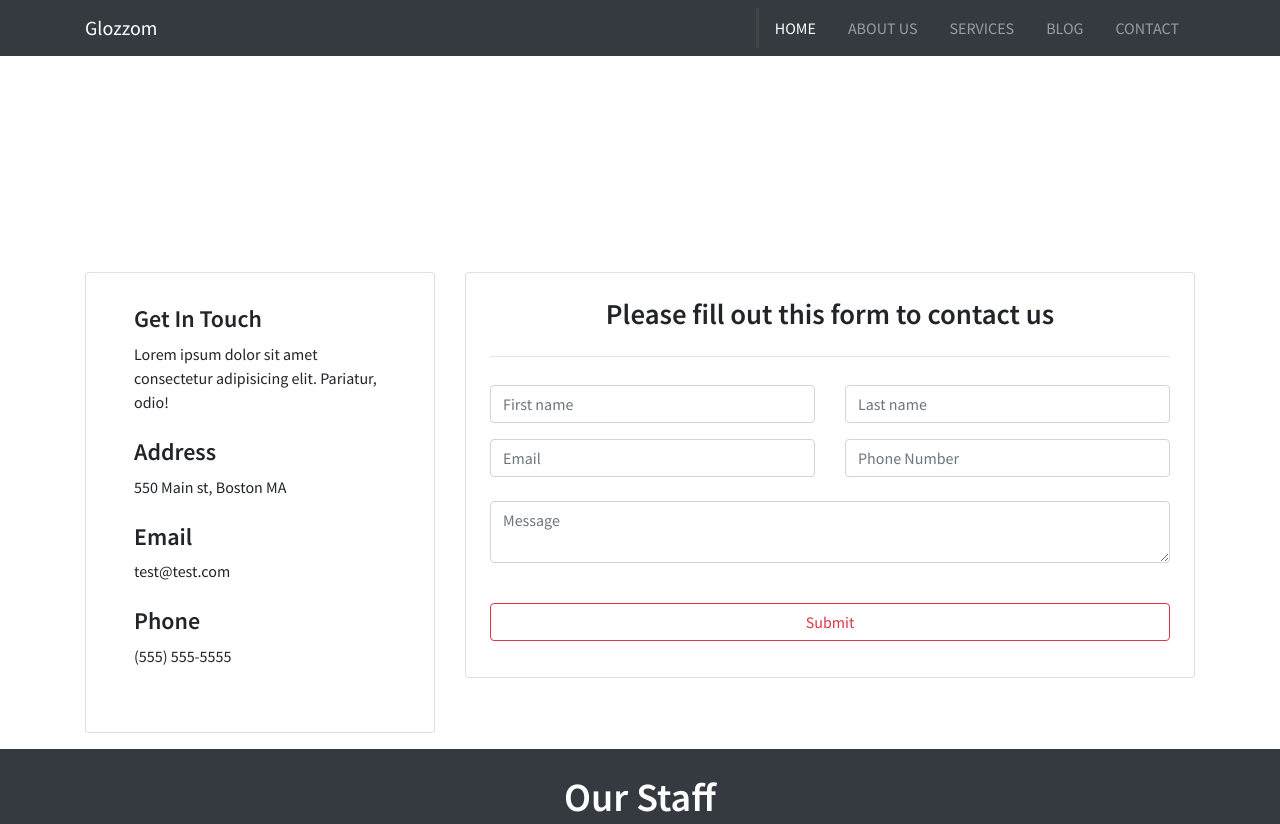
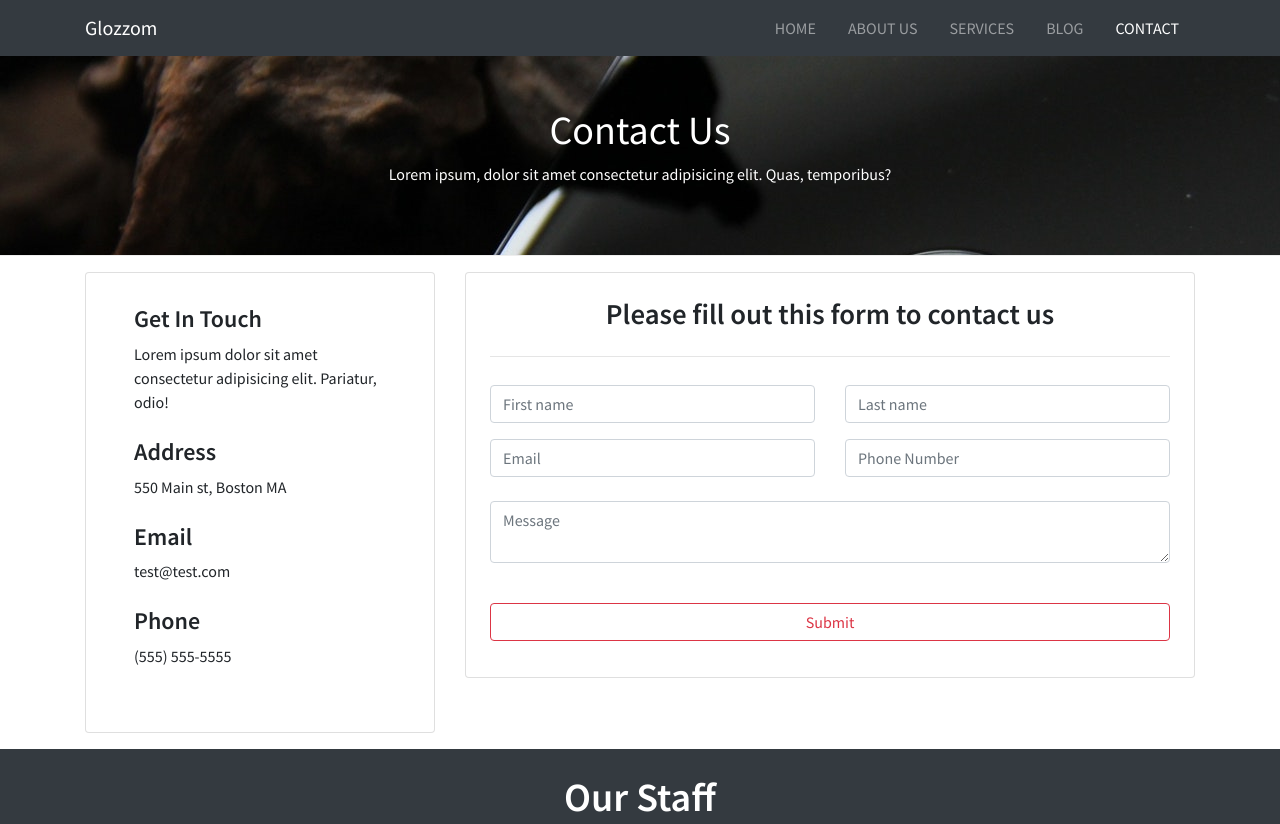
Before and after one commit to ahmedalaa9/glozzm, a plain HTML site: page contact.html in a window 1280 px wide. Shown: the top 824 px of the page. Drawn offline with nearby package versions, Linux system fonts and the light colour scheme.

Commit message:
final modified

```diff
--- a/contact.html
+++ b/contact.html
@@ -23,7 +23,7 @@
       </button>
             <div class="collapse navbar-collapse" id="navbarCollapse">
                 <ul class="navbar-nav ml-auto">
-                    <li class="nav-item active">
+                    <li class="nav-item ">
                         <a href="index.html" class="nav-link">Home</a>
                     </li>
                     <li class="nav-item">
@@ -36,7 +36,7 @@
                         <a href="blog.html" class="nav-link">Blog</a>
                     </li>
                     <li class="nav-item">
-                        <a href="contact.html" class="nav-link">Contact</a>
+                        <a href="contact.html" class="nav-link active">Contact</a>
                     </li>
                 </ul>
             </div>
@@ -45,14 +45,26 @@
     <!-- end of navbar -->
     <!-- start contactSection first -->
 
-    <section class="contactSectionFirst">
-        <div class="bgImg py-5">
+    <header id="page-header">
+        <div class="container">
+          <div class="row">
+            <div class="col-md-6 m-auto text-center">
+              <h1>Contact Us</h1>
+              <p>Lorem ipsum, dolor sit amet consectetur adipisicing elit. Quas, temporibus?</p>
+            </div>
+          </div>
+        </div>
+      </header>
+
+    <!-- <section class="contactSectionFirst">
+        <div id="sectionOne" class="bgImg py-5">
             <div class="details py-1">
                 <h1 class="text-center">Contact Us</h1>
                 <p class="text-center">Lorem ipsum, dolor sit amet consectetur adipisicing elit. Quas, temporibus?</p>
             </div>
         </div>
-    </section>
+    </section> -->
+
     <!-- end contactSectin first -->
 
 
--- a/css/main.css
+++ b/css/main.css
@@ -75,14 +75,20 @@ body {
 
 /* end header */
 
+/* ------------------------------ header of pages ---------------------------------------------- */
+#page-header{
+    height: 200px;
+    background: url(../imgs/image1.jpg);
+    background-position: 0 -360px;
+    background-attachment: fixed;
+    color: #fff;
+    border-bottom: 1px #eee solid;
+    padding-top: 50px;
+}
 
 /* start contact section */
 
-.contactSectionFirst .bgImg {
-    background-image: url('../imgs/img1.png');
-    background-attachment: fixed;
-}
-
+/*
 .contactSectionFirst .bgImg .details h1 {
     font-size: 2.5rem;
     font-weight: 600;
@@ -93,7 +99,7 @@ body {
     font-size: 1rem;
     font-weight: 500;
     color: #fff;
-}
+} */
 
 .contactSecondSection .left h4 {
     font-weight: 600;
@@ -134,15 +140,12 @@ body {
     font-weight: 400;
     font-family: 'Segoe UI', Tahoma, Verdana, sans-serif;
 }
-<<<<<<< HEAD
 /**************************************  blog  *********************************************************/
-#sectionOne{
+/* #sectionOne{
     height: 200px;
-    background-image: url(../imgs/image1.jpg);
-    /* background-size: cover; */
+    background-image: url(../imgs/head-img.jpg);
+    background-attachment: fixed;
     background-position: 0 -360px;
-    background-attachment: fixed;
-    font-family: -apple-system, BlinkMacSystemFont, "Segoe UI", Roboto, "Helvetica Neue", Arial, sans-serif, "Apple Color Emoji", "Segoe UI Emoji", "Segoe UI Symbol";font-family: -apple-system, BlinkMacSystemFont, "Segoe UI", Roboto, "Helvetica Neue", Arial, sans-serif, "Apple Color Emoji", "Segoe UI Emoji", "Segoe UI Symbol";
 }
 #sectionOne .main{
     font-size: 2.5rem;
@@ -157,7 +160,7 @@ body {
     font-weight:400;
     line-height:24px;
     margin-bottom:1rem;
-}
+} */
 /* content */
 .content{
     font-family: -apple-system, BlinkMacSystemFont, "Segoe UI", Roboto, "Helvetica Neue", Arial, sans-serif, "Apple Color Emoji", "Segoe UI Emoji", "Segoe UI Symbol";
@@ -222,20 +225,17 @@ padding-top: 1.25rem;
     left: 37px;
 }
 /**************************************  blog end ************************************************/
-=======
+
 
 /* start services section*/
 
-.first-sec
+/* .first-sec
 {
   height:200px;
   background-image: url('../imgs/IMG_20200422_135549.jpg');
   background-size: 100% 100%;
 }
-.first-sec .a7a
-{
 
-}
 .first-sec> div
 {
     color:white;
@@ -250,7 +250,7 @@ padding-top: 1.25rem;
 .first-sec p
 {
     font-size:19px;
-}
+} */
 /* start plan section*/
 .plans .container .row .card .plan-n
 {
@@ -318,17 +318,3 @@ color:white;
 }
 
 /*end que section*/
-
-
-
-
-
-
-
-
-
-
-
-
-/* end services section*/
->>>>>>> adc0b148c8010d8c873ba52a0f3d147f94d4be49
```
Also changed, not shown: blog.html (+16 -4 lines), services.html (+16 -4 lines), imgs/head-img.jpg (renamed from imgs/IMG_20200422_135549.jpg).
